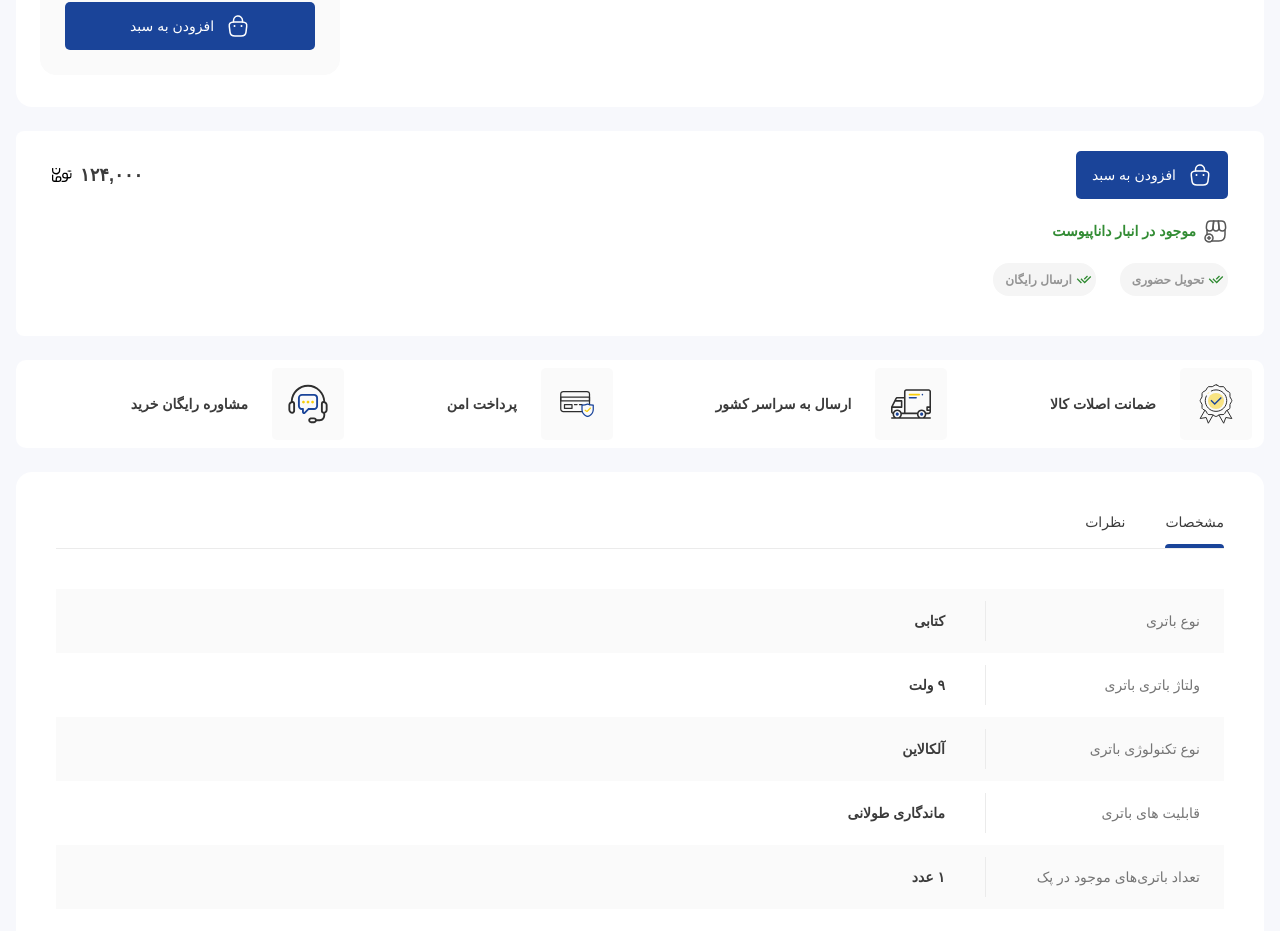
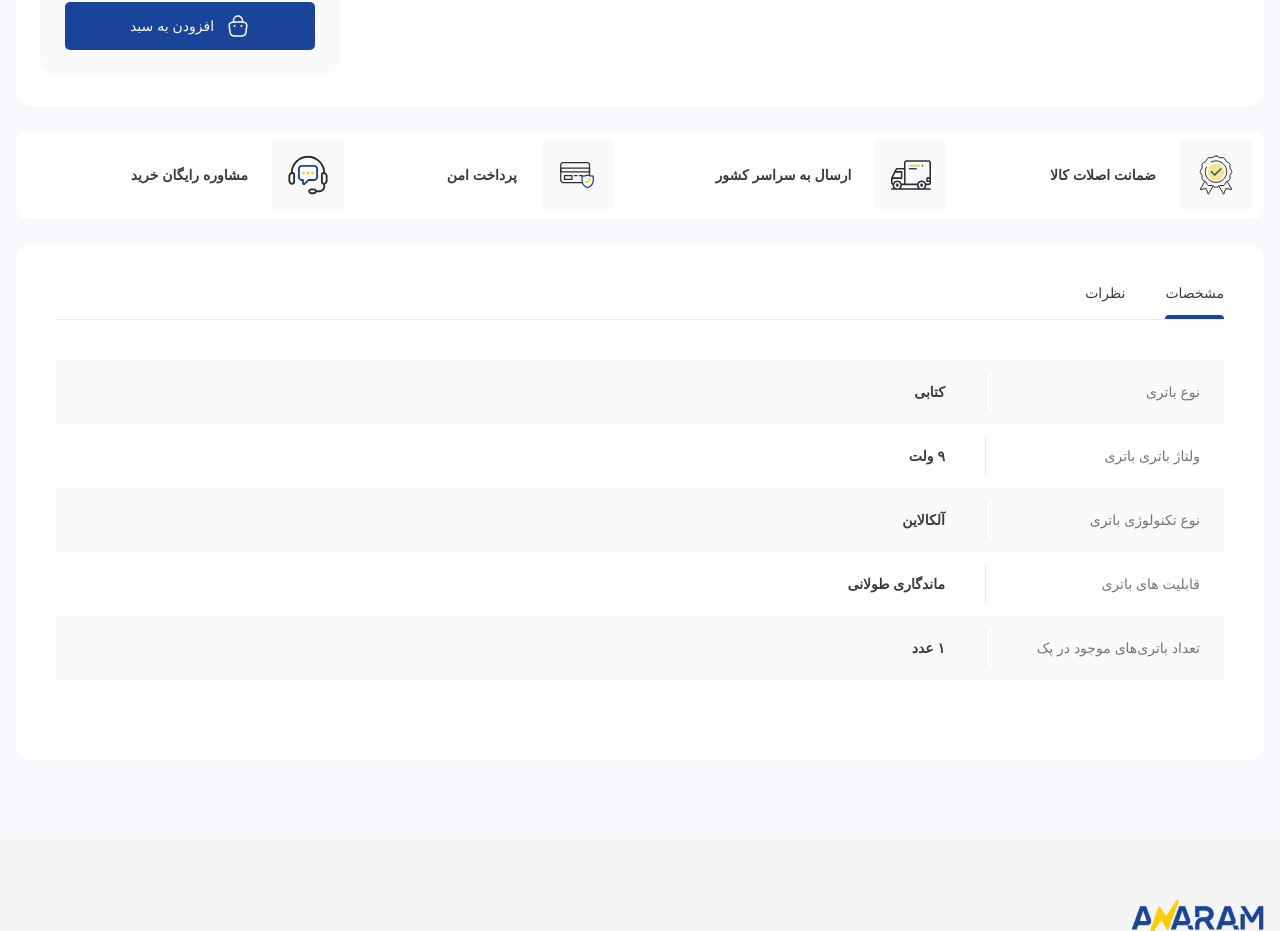
Before and after one commit to mahyarErshad/anaram-react, a React (Create React App) app: page /products/product/id-1234 in a window 1280 px wide. Shown: the part 851-1782 px from the top of the page. Built offline with nearby package versions, Linux system fonts and the light colour scheme; a web font is replaced by a local one.

Commit message:
Component is hidden on lg screens

```diff
--- a/src/Pages/SingleProduct/SingleProductDetailSection/SingleProductSmallScreenAction.jsx
+++ b/src/Pages/SingleProduct/SingleProductDetailSection/SingleProductSmallScreenAction.jsx
@@ -9,7 +9,7 @@ import SingleProductIncreaseDecreaseButton from "../../../Components/Utils/Butto
 
 function SingleProductSmallScreenAction({ state, setState }) {
   return (
-    <section className="w-full bg-white rounded-lg px-3 pt-5 pb-4 flex-col">
+    <section className="w-full bg-white rounded-lg px-3 pt-5 pb-4 flex-col lg:hidden">
       <div className="flex justify-between items-center px-6">
         {state === 1 && <PrimaryButton onClick={() => setState((prev) => prev + 1)} icon={<CartIcon className="stroke-white" />} text="افزودن به سبد" />}
         {state > 1 && <SingleProductIncreaseDecreaseButton state={state} setState={setState} />}
```
